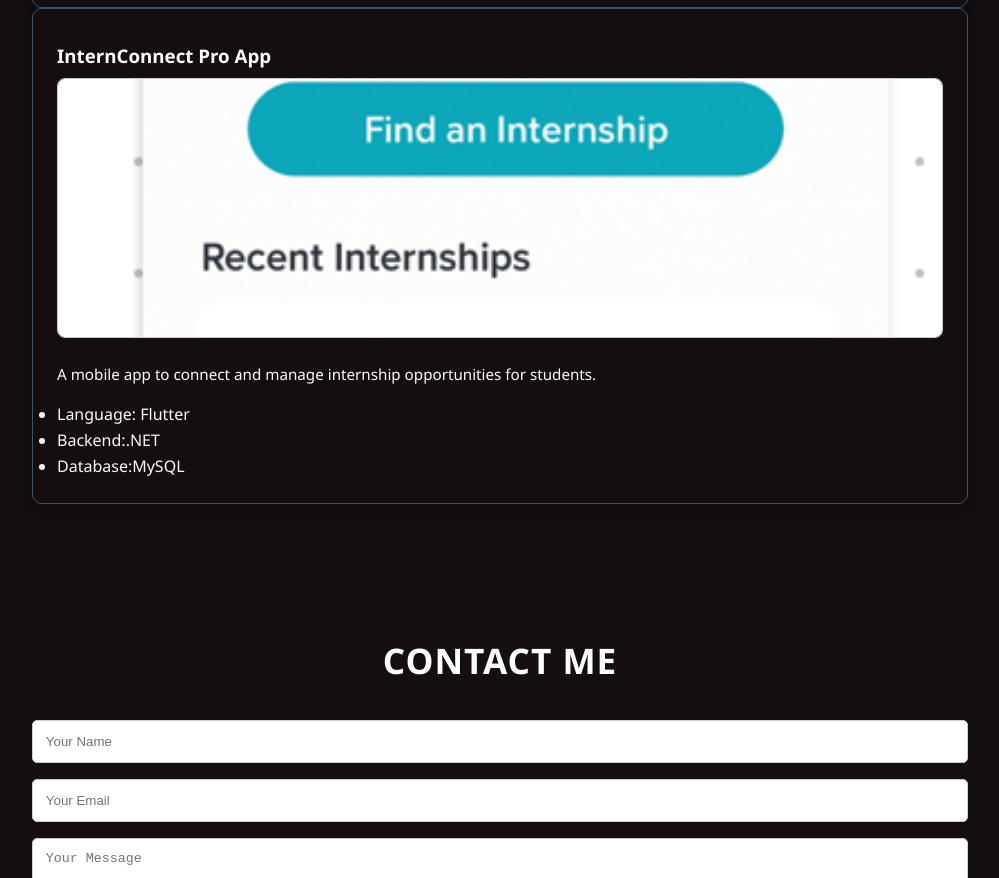
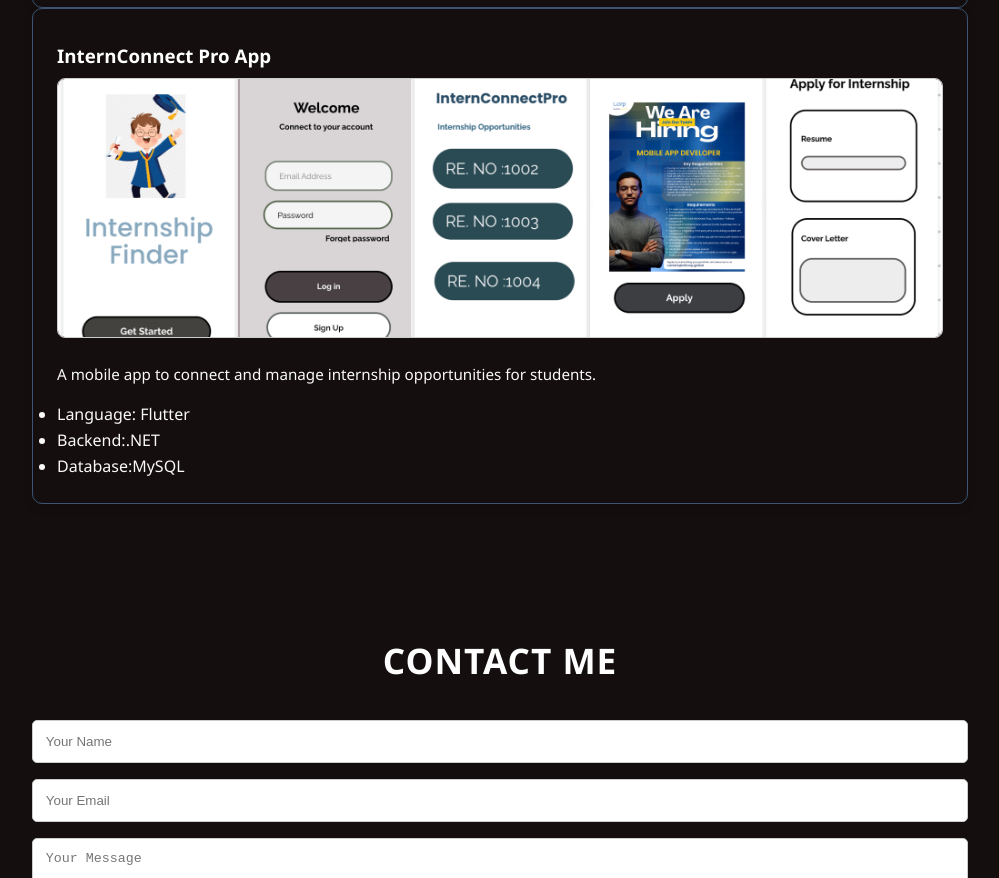
Before and after one commit to Imeshi-sheshani/portfolio.github.io, a plain HTML site: page index.html in a window 1280 px wide. Shown: the part 3067-3945 px from the top of the page, without its empty margins (140-1139 px from the left). Drawn offline with Linux system fonts and the light colour scheme.

Commit message:
image chnage

```diff
--- a/index.html
+++ b/index.html
@@ -125,7 +125,7 @@
 <!-- Project 6 -->
       <div class="project">
         <h3>InternConnect Pro App</h3>
-        <img src="image/intern.png" alt="Project 6" class="project-img" />
+        <img src="image/internimages.png" alt="Project 6" class="project-img" />
         <p>A mobile app to connect and manage internship
 opportunities for students.</p>
         <ul>
```
Also changed, not shown: image/internimages.png (added).
